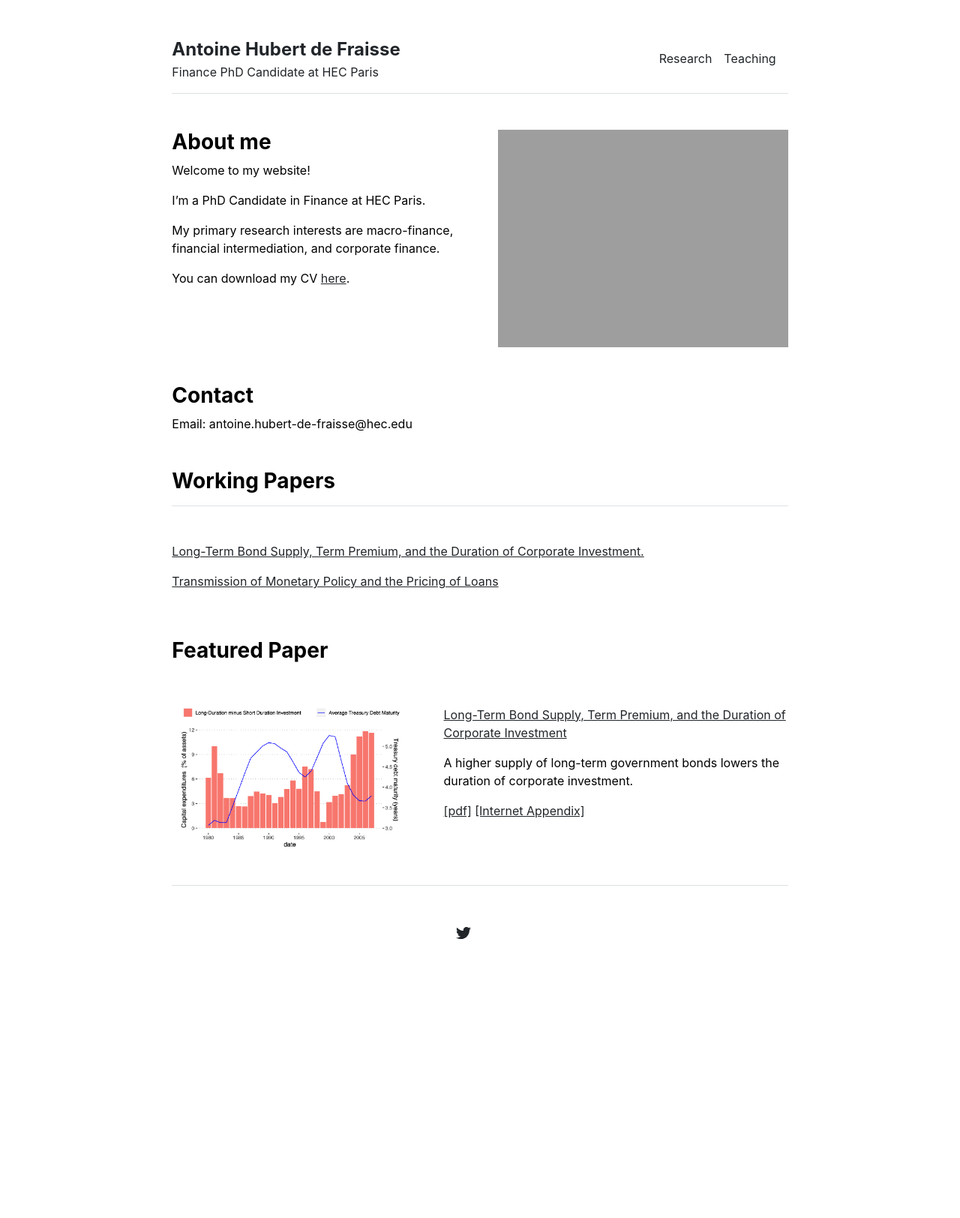
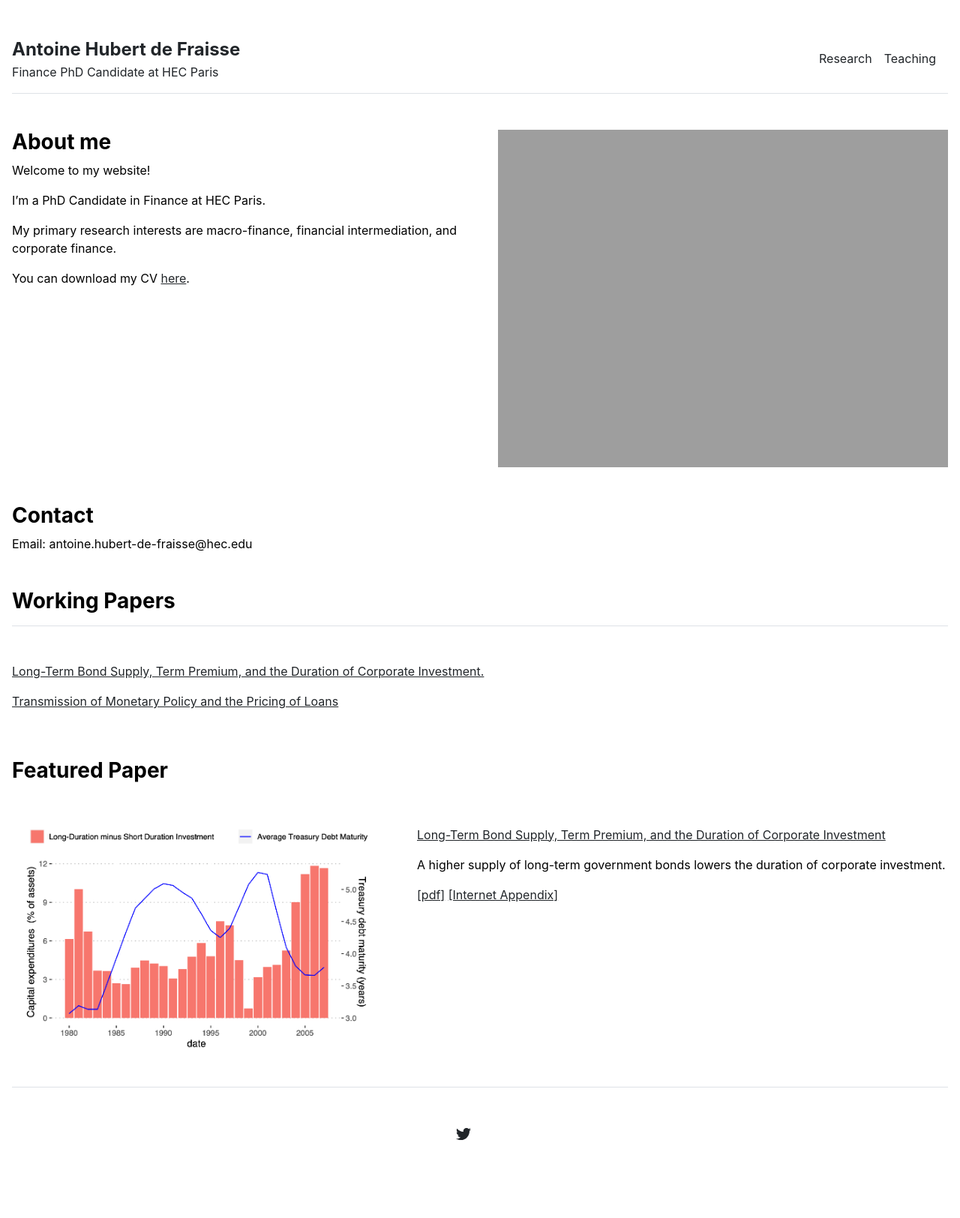
Before and after one commit to antoinehubertdefraisse/antoinehubertdefraisse.github.io, a Jekyll site: the page built from index.md, in a window 1280 px wide. Shown: the whole page at 75% size. Built offline with Jekyll 4.4.1, drawn with Linux system fonts in a browser that asks for light colours; before the commit the page ends 1355 px from its top, so only the background shows below that.

Commit message:
Update default.html

```diff
--- a/_layouts/default.html
+++ b/_layouts/default.html
@@ -2,7 +2,7 @@
 <html lang="{{ site.lang | default: "en-US" }}">
   {% include head.html %}
   <body>
-    <div class="col-lg-8 mx-auto p-3 py-md-5">
+    <div class="col-lg-12 mx-auto p-3 py-md-5">
       {% include header.html %}
       {{ content }}
       {% include footer.html %}
```
